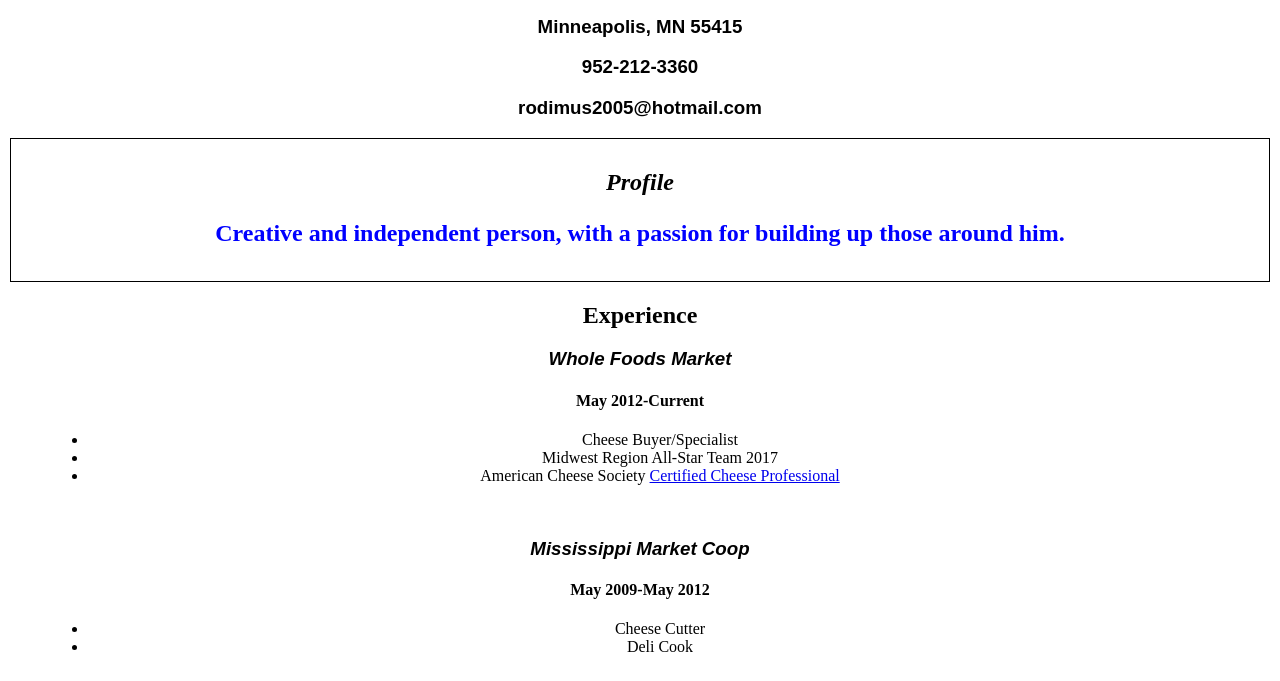
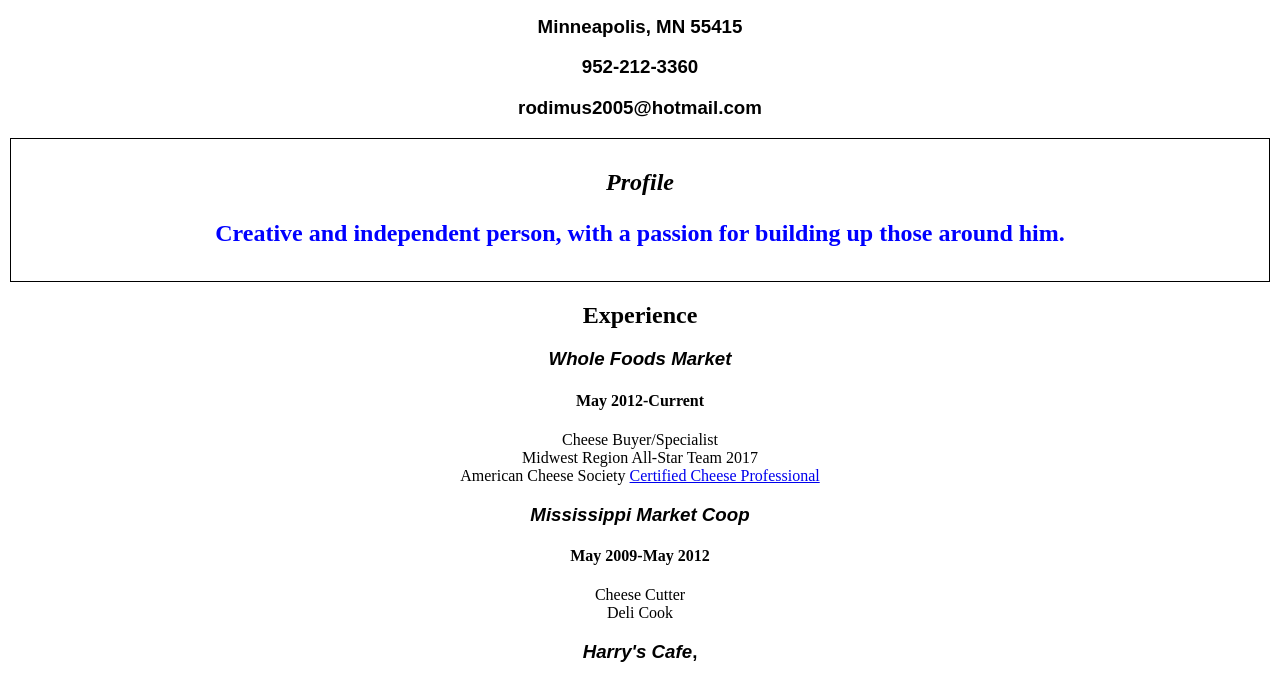
Before and after one commit to superginrai/superginrai.github.io, a plain HTML site: page index.html in a window 1280 px wide. Shown: the part 103-784 px from the top of the page. Drawn offline with Linux system fonts and the light colour scheme.

Commit message:
Update style.css

```diff
--- a/style.css
+++ b/style.css
@@ -19,5 +19,13 @@ p {
 }
 .page-main {
   text-align: center;
-  list-style: center;
 }
+ul{
+  position:relative;
+  display: inline-block;
+  list-style: none;
+  width:100%;
+  text-align: center;
+  margin: auto;
+  padding: 0;
+}
```
